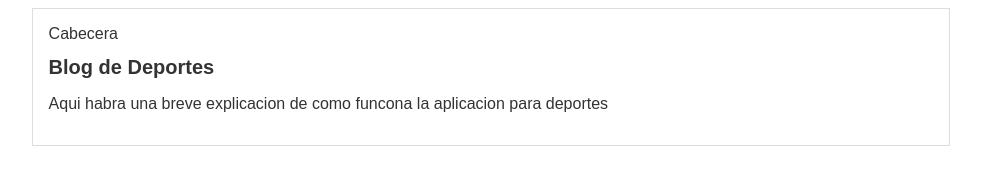
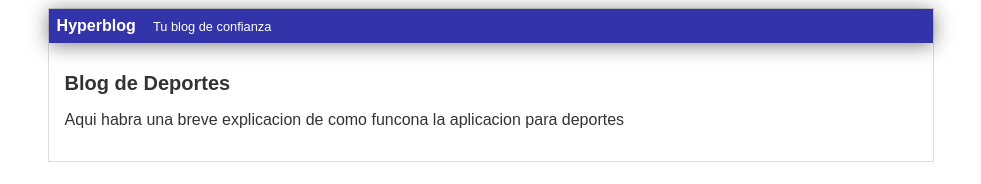
Before and after one commit to carlosluquec/Blog, a plain HTML site: page index.html in a window 1280 px wide. Shown: the whole page, without its empty margins (149-1130 px from the left). Drawn offline with Linux system fonts and the light colour scheme.

Commit message:
Finalizada la cabecera

```diff
--- a/css/estilos.css
+++ b/css/estilos.css
@@ -3,13 +3,31 @@ body {
   text-align: center;
   font-family: "Arial";
 }
+#cabecera{
+    background: #33A;
+    box-shadow: 0px 2px 20px 0px rgba(0, 0, 0, 0.5);
+    color: white;
+    font-weight: bold;
+    margin: 0;
+    padding: 0.5em;
+
+
+}
+#cabecera #tagline{
+    padding: 0 0 0 1em;
+    font-weight: normal;
+    font-size: 0.8em;
+}
 #container {
   width: 70%;
-  padding: 1em;
+  padding: 0;
   text-align: left;
   border: 1px solid #ddd;
-  margin: auto;
+  margin: 0 auto;
 }
 #container h1 {
   font-size: 20px;
 }
+#post{
+    padding: 1em;
+}
--- a/index.html
+++ b/index.html
@@ -10,7 +10,7 @@
 <body>
     <div id="container">
         <div id="cabecera">
-            Cabecera
+            Hyperblog <span id="tagline">Tu blog de confianza</span>
         </div>
         <div id="post">
             <h1>Blog de Deportes</h1>
```
